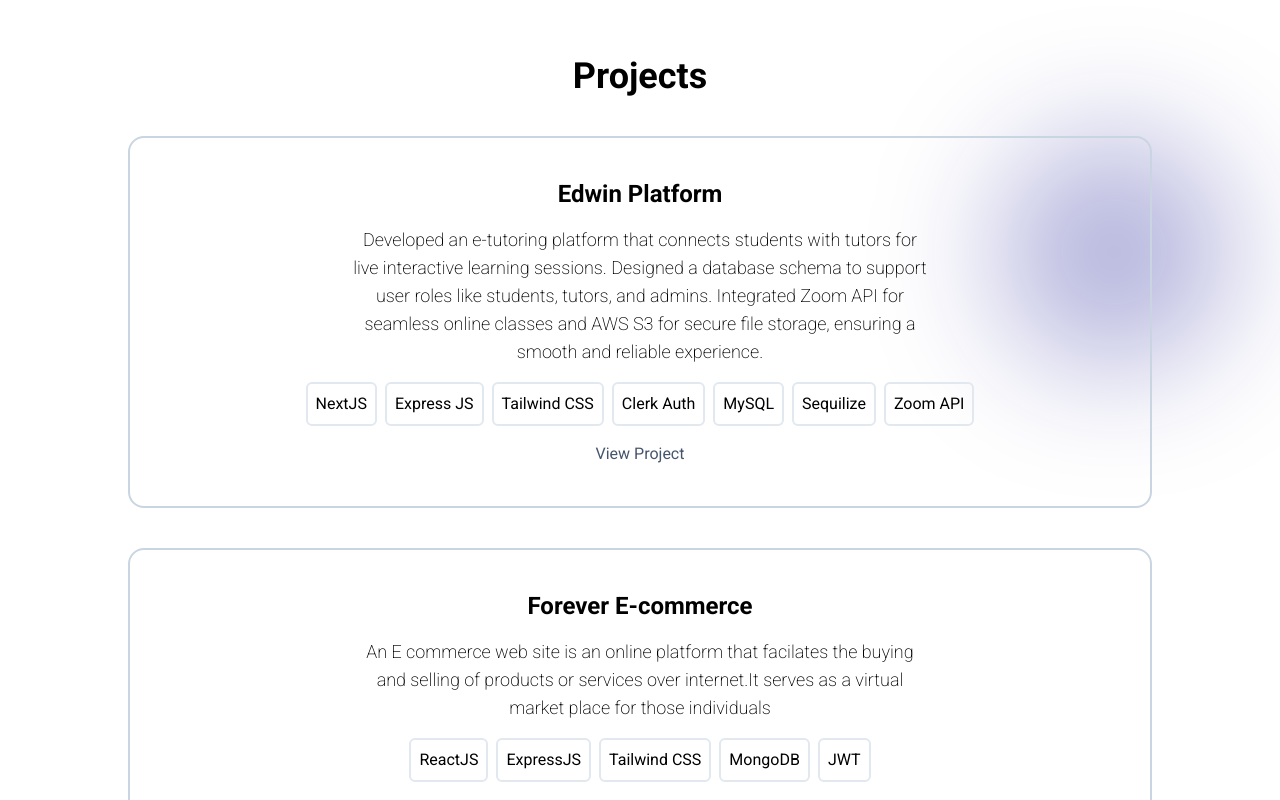
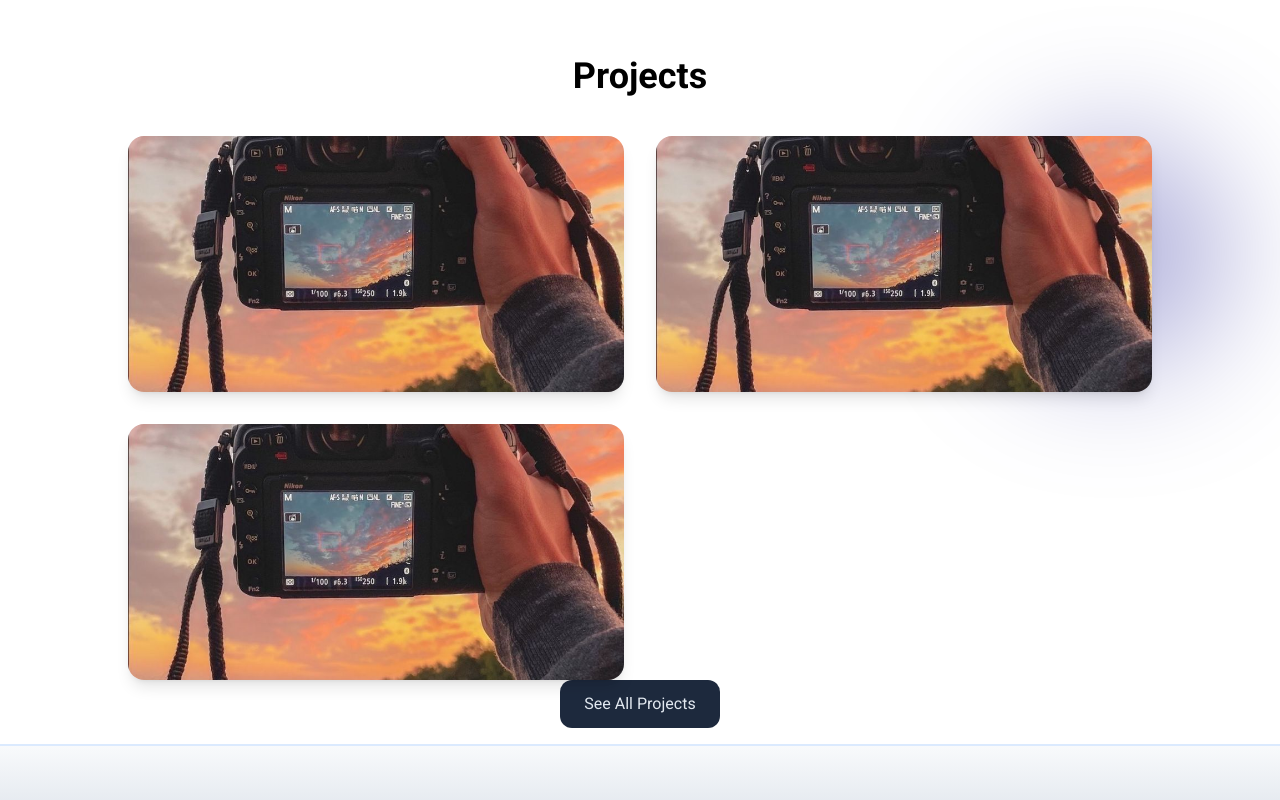
Before and after one commit to danith11/portfiloYD, a React (Vite) app: page / in a window 1280 px wide. Shown: the part 840-1640 px from the top of the page. Built offline with nearby package versions, Linux system fonts and the light colour scheme; a web font is replaced by a local one.

Commit message:
Project structure changed

```diff
--- a/src/components/ProjectCard.jsx
+++ b/src/components/ProjectCard.jsx
@@ -1,7 +1,10 @@
-// ProjectCard.js - Corrected
 import React from "react";
+import EdwinImg from "../assets/photography.jpg"
+import ForeverImg from "../assets/photography.jpg"
+import QuickShowImg from "../assets/photography.jpg"
+import BloomWiseImg from "../assets/photography.jpg"
 
-const ProjectCard = () => {
+const ProjectCard = ({ limit }) => {
     const Projects = [
     {
       name: "Edwin Platform",
@@ -17,6 +20,7 @@ const ProjectCard = () => {
         "Zoom API",
       ],
       link: "https://github.com/danith11/EDWin-web",
+      image: EdwinImg,
     },
     {
       name: "Forever E-commerce",
@@ -24,6 +28,7 @@ const ProjectCard = () => {
         "An E commerce web site is an online platform that facilates the buying and selling of products or services over internet.It serves as a virtual market place for those individuals",
       tech: ["ReactJS", "ExpressJS", "Tailwind CSS", "MongoDB", "JWT"],
       link: "https://github.com/danith11/forever-ECommerce",
+      image: ForeverImg,
     },
     {
       name: "QuickShow",
@@ -38,33 +43,62 @@ const ProjectCard = () => {
         "MongoDB",
       ],
       link: "https://github.com/danith11/QuickShow",
+      image: QuickShowImg,
+    },
+    {
+      name: "BloomWise",
+      description:
+        "Developed an Android app connecting flower sellers and buyers. And the app is included with caring tips for flowers and plants. Users can search nearby flower nurseries",
+      tech: ["Android SDK", "Android Studio", "Firebase", "Google Maps API"],
+      link: "https://github.com/danith11/FlowerSellingAndCaringApp",
+      image: BloomWiseImg,
     },
   ];
 
+  const visibleProjects = limit ? Projects.slice(0, limit) : Projects;
+
   return (
-    <div>
-      {Projects.map((project, index) => (
+    <div className="grid md:grid-cols-2 lg:grid-cols-2 gap-8">
+      {visibleProjects.map((project, index) => (
         <div
           key={index}
-          className="justify-center items-center text-center flex flex-col gap-4 hover:shadow-2xl rounded-2xl p-10 duration-500 my-10 border-2 border-slate-300 hover:border-none"
+          className="group relative overflow-hidden rounded-2xl shadow-lg cursor-pointer"
         >
-          <p className="text-2xl font-bold">{project.name}</p>
-          <p className="max-w-xl mx-auto text-lg font-extralight">
+          <img
+            src={project.image}
+            alt={project.name}
+            className="w-full h-64 object-cover group-hover:scale-110 transition-transform duration-500"
+          />
+
+          <div className="absolute inset-0 bg-slate-800 opacity-0 group-hover:opacity-100 transition-opacity duration-500 flex flex-col justify-center items-center text-center p-6">
+            <h3 className="text-2xl font-bold text-white mb-3">
+              {project.name}
+            </h3>
+
+            <p className="text-sm text-gray-200 mb-4">
               {project.description}
             </p>
-          <ul className="list-none flex flex-wrap gap-2 justify-center items-center">
+
+            <div className="flex flex-wrap gap-2 justify-center mb-4">
               {project.tech.map((item, i) => (
-              <li
+                <span
                   key={i}
-                className="border-2 p-2 border-slate-200 hover:shadow-2xl rounded-md"
+                  className="text-xs bg-white/20 text-white px-3 py-1 rounded-full"
                 >
                   {item}
-              </li>
+                </span>
               ))}
-          </ul>
-          <button className="text-slate-600 cursor-pointer">
-            <a href={project.link}>View Project</a>
-          </button>
+            </div>
+
+            <a
+              href={project.link}
+              target="_blank"
+              rel="noreferrer"
+              className="text-white underline hover:text-gray-300"
+            >
+              View Project
+            </a>
+          </div>
         </div>
       ))}
     </div>
@@ -75,55 +109,78 @@ export default ProjectCard;
 
 // import React from "react";
 
-// const ProjectCard = () => {
-//   const Projects = [
-//     {
-//       name: "Edwin Platform",
-//       description:
-//         "Developed an e-tutoring platform that connects students with tutors for live interactive learning sessions. Designed a database schema to support user roles like students, tutors, and admins. Integrated Zoom API for seamless online classes and AWS S3 for secure file storage, ensuring a smooth and reliable experience.",
-//       tech: [
-//         "NextJS",
-//         "Express JS",
-//         "Tailwind CSS",
-//         "Clerk Auth",
-//         "MySQL",
-//         "Sequilize",
-//         "Zoom API",
-//       ],
-//     },
-//     {
-//       name: "Forever E-commerce",
-//       description:
-//         "An E commerce web site is an online platform that facilates the buying and selling of products or services over internet.It serves as a virtual market place for those individuals",
-//       tech: ["ReactJS", "ExpressJS", "Tailwind CSS", "MongoDB", "JWT"],
-//     },
-//     {
-//       name: "QuickShow",
-//       description:
-//         "A user-friendly web application for booking movie tickets online. Browse movies, select showtimes, choose seats, and make secure payments with ease. Built with modern web technologies, this app offers a seamless experience for movie enthusiasts to plan their cinema visits effortlessly",
-//       tech: [
-//         "ReactJS",
-//         "ExpressJS",
-//         "Tailwind CSS",
-//         "TMDB API",
-//         "Clerk Auth",
-//         "MongoDB",
-//       ],
-//     },
-//   ];
+// const ProjectCard = ({ limit }) => {
+  // const Projects = [
+  //   {
+  //     name: "Edwin Platform",
+  //     description:
+  //       "Developed an e-tutoring platform that connects students with tutors for live interactive learning sessions. Designed a database schema to support user roles like students, tutors, and admins. Integrated Zoom API for seamless online classes and AWS S3 for secure file storage, ensuring a smooth and reliable experience.",
+  //     tech: [
+  //       "NextJS",
+  //       "Express JS",
+  //       "Tailwind CSS",
+  //       "Clerk Auth",
+  //       "MySQL",
+  //       "Sequilize",
+  //       "Zoom API",
+  //     ],
+  //     link: "https://github.com/danith11/EDWin-web",
+  //     image: "../assets/photography.jpg",
+  //   },
+  //   {
+  //     name: "Forever E-commerce",
+  //     description:
+  //       "An E commerce web site is an online platform that facilates the buying and selling of products or services over internet.It serves as a virtual market place for those individuals",
+  //     tech: ["ReactJS", "ExpressJS", "Tailwind CSS", "MongoDB", "JWT"],
+  //     link: "https://github.com/danith11/forever-ECommerce",
+  //     image: "../assets/photography.jpg",
+  //   },
+  //   {
+  //     name: "QuickShow",
+  //     description:
+  //       "A user-friendly web application for booking movie tickets online. Browse movies, select showtimes, choose seats, and make secure payments with ease. Built with modern web technologies, this app offers a seamless experience for movie enthusiasts to plan their cinema visits effortlessly",
+  //     tech: [
+  //       "ReactJS",
+  //       "ExpressJS",
+  //       "Tailwind CSS",
+  //       "TMDB API",
+  //       "Clerk Auth",
+  //       "MongoDB",
+  //     ],
+  //     link: "https://github.com/danith11/QuickShow",
+  //     image: "../assets/photography.jpg",
+  //   },
+  //   {
+  //     name: "BloomWise",
+  //     description:
+  //       "Developed an Android app connecting flower sellers and buyers. And the app is included with caring tips for flowers and plants. Users can search nearby flower nurseries",
+  //     tech: ["Android SDK", "Android Studio", "Firebase", "Google Maps API"],
+  //     link: "https://github.com/danith11/FlowerSellingAndCaringApp",
+  //     image: "../assets/photography.jpg",
+  //   },
+  // ];
+
+//   const visibleProjects = limit ? Projects.slice(0, limit) : Projects;
 
 //   return (
 //     <div>
-//       {Projects.map((project, index) => (
+//       <div></div>
+//       {visibleProjects.map((project, index) => (
 //         <div
 //           key={index}
 //           className="justify-center items-center text-center flex flex-col gap-4 hover:shadow-2xl rounded-2xl p-10 duration-500 my-10 border-2 border-slate-300 hover:border-none"
 //         >
+//           <img
+//             src={project.image}
+//             alt={project.name}
+//             className="w-full h-64 object-cover group-hover:scale-110 transition-transform duration-500"
+//           />
+
 //           <p className="text-2xl font-bold">{project.name}</p>
 //           <p className="max-w-xl mx-auto text-lg font-extralight">
 //             {project.description}
 //           </p>
-//           <ul className="list-none flex gap-2 justify-center items-center">
+//           <ul className="list-none flex flex-wrap gap-2 justify-center items-center">
 //             {project.tech.map((item, i) => (
 //               <li
 //                 key={i}
@@ -133,6 +190,9 @@ export default ProjectCard;
 //               </li>
 //             ))}
 //           </ul>
+//           <a href={project.link} className="text-slate-600 cursor-pointer">
+//             View Project
+//           </a>
 //         </div>
 //       ))}
 //     </div>
--- a/src/components/Projects.jsx
+++ b/src/components/Projects.jsx
@@ -8,7 +8,7 @@ const Projects = () => {
       <div className="items-center text-center">
         <p className="text-4xl font-bold text-center mb-10">Projects</p>
         <BlurCircle right="50px" />
-        <ProjectCard />{" "}
+        <ProjectCard limit={3} />{" "}
         <button className="py-3 px-6 bg-slate-800 rounded-xl text-slate-200 cursor-pointer hover:scale-102 duration-200 hover:text-slate-50 ">
           <a href="/projects">See All Projects</a>
         </button>
```
Lines whose indentation alone changed are shown as unchanged.
